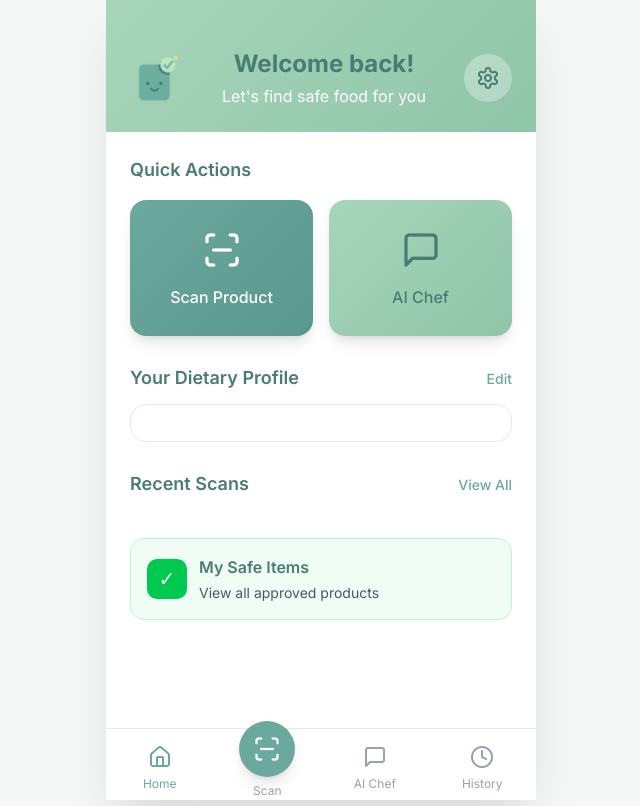
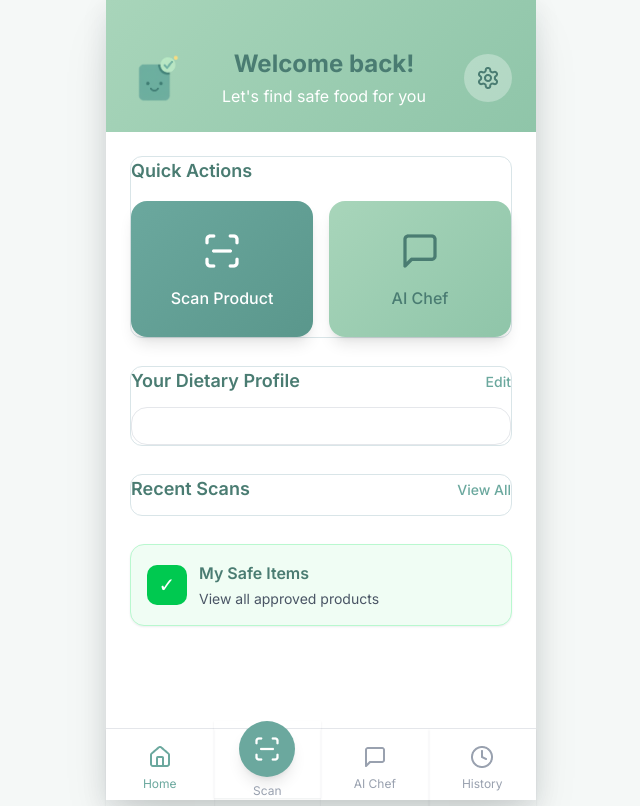
Before and after one commit to KFaizan05/git-assignment, a PHP site: page /html/DashboardPage.html in a window 1280 px wide. Shown: the whole page, without its empty margins (319-959 px from the left). Run offline with PHP 8.4, Linux system fonts and the light colour scheme; some libraries are stand-ins or nearby versions.

Commit message:
updated ui

```diff
--- /dev/null
+++ b/frontend/css/theme.css
@@ -0,0 +1,119 @@
+:root {
+  --bg: #f4f7f9;
+  --surface: #ffffff;
+  --surface-soft: #f8fbfc;
+  --text: #102a2d;
+  --text-muted: #5f7478;
+  --primary: #1f9b8f;
+  --primary-dark: #177a71;
+  --ring: rgba(31, 155, 143, 0.25);
+  --border: #d9e5e8;
+  --shadow-sm: 0 1px 2px rgba(16, 42, 45, 0.08);
+  --shadow-md: 0 8px 24px rgba(16, 42, 45, 0.1);
+  --radius-lg: 18px;
+  --radius-md: 12px;
+}
+
+* {
+  -webkit-tap-highlight-color: transparent;
+}
+
+body {
+  color: var(--text);
+  background: radial-gradient(circle at top left, #eef8f5 0%, var(--bg) 55%);
+}
+
+a,
+button {
+  transition: transform 0.16s ease, box-shadow 0.2s ease, background-color 0.2s ease, border-color 0.2s ease;
+}
+
+button:focus-visible,
+input:focus-visible,
+textarea:focus-visible,
+select:focus-visible,
+a:focus-visible {
+  outline: 0;
+  box-shadow: 0 0 0 3px var(--ring);
+}
+
+input,
+textarea,
+select {
+  border-color: var(--border);
+  background: var(--surface);
+}
+
+input::placeholder,
+textarea::placeholder {
+  color: #90a1a6;
+}
+
+.card,
+.dashboard-shell,
+.settings-shell,
+.editprofile-shell,
+.chat-shell,
+.alternatives-shell,
+.scanhistory-shell,
+.safeitems-shell,
+.recipe-shell,
+.results-shell,
+.crop-shell,
+.camera-shell,
+.ocr-shell {
+  box-shadow: var(--shadow-md);
+}
+
+.section-block,
+.profile-card,
+.scan-item,
+.history-card,
+.safe-card,
+.chat-card,
+.result-card,
+.settings-row {
+  background: var(--surface);
+  border: 1px solid var(--border);
+  border-radius: var(--radius-md);
+}
+
+.primary-btn,
+.primary-action,
+.capture-btn,
+.logout-btn,
+.paste-modal-btn.primary {
+  background: linear-gradient(135deg, var(--primary) 0%, var(--primary-dark) 100%);
+  border: none;
+  color: #fff;
+  box-shadow: var(--shadow-sm);
+}
+
+.primary-btn:hover,
+.primary-action:hover,
+.logout-btn:hover,
+.paste-modal-btn.primary:hover {
+  transform: translateY(-1px);
+}
+
+.secondary,
+.text-link,
+.paste-modal-btn.secondary {
+  border-color: var(--border);
+}
+
+.quick-card,
+.safe-items-card,
+.nav-item,
+.settings-row,
+.option-btn {
+  box-shadow: var(--shadow-sm);
+}
+
+.quick-card:hover,
+.safe-items-card:hover,
+.settings-row:hover,
+.option-btn:hover {
+  transform: translateY(-1px);
+  box-shadow: var(--shadow-md);
+}
--- a/frontend/html/AIChatbotPage.html
+++ b/frontend/html/AIChatbotPage.html
@@ -9,6 +9,7 @@
   <link rel="preconnect" href="https://fonts.gstatic.com" crossorigin>
   <link href="https://fonts.googleapis.com/css2?family=Inter:wght@400;500;600;700&display=swap" rel="stylesheet">
 
+  <link rel="stylesheet" href="../css/theme.css" />
   <link rel="stylesheet" href="../css/aichatbot.css" />
 </head>
 <body>
--- a/frontend/html/AlternativesPage.html
+++ b/frontend/html/AlternativesPage.html
@@ -9,6 +9,7 @@
   <link rel="preconnect" href="https://fonts.gstatic.com" crossorigin>
   <link href="https://fonts.googleapis.com/css2?family=Inter:wght@400;500;600;700&display=swap" rel="stylesheet">
 
+  <link rel="stylesheet" href="../css/theme.css" />
   <link rel="stylesheet" href="../css/alternatives.css" />
 </head>
 <body>
--- a/frontend/html/CreateProfilePage.html
+++ b/frontend/html/CreateProfilePage.html
@@ -9,6 +9,7 @@
   <link rel="preconnect" href="https://fonts.gstatic.com" crossorigin>
   <link href="https://fonts.googleapis.com/css2?family=Inter:wght@400;500;600;700&display=swap" rel="stylesheet">
 
+  <link rel="stylesheet" href="../css/theme.css" />
   <link rel="stylesheet" href="../css/editprofile.css" />
 </head>
 <body>
--- a/frontend/html/CropPage.html
+++ b/frontend/html/CropPage.html
@@ -13,6 +13,7 @@ This HTML file is the Cropping UI. Cropping logic is in crop.js
   <link rel="preconnect" href="https://fonts.gstatic.com" crossorigin>
   <link href="https://fonts.googleapis.com/css2?family=Inter:wght@400;500;600;700&display=swap" rel="stylesheet">
 
+  <link rel="stylesheet" href="../css/theme.css" />
   <link rel="stylesheet" href="../css/crop.css" />
 </head>
 <body>
--- a/frontend/html/DashboardPage.html
+++ b/frontend/html/DashboardPage.html
@@ -9,6 +9,7 @@
   <link rel="preconnect" href="https://fonts.gstatic.com" crossorigin>
   <link href="https://fonts.googleapis.com/css2?family=Inter:wght@400;500;600;700&display=swap" rel="stylesheet">
 
+  <link rel="stylesheet" href="../css/theme.css" />
   <link rel="stylesheet" href="../css/dashboard.css" />
 </head>
 <body>
--- a/frontend/html/EditProfilePage.html
+++ b/frontend/html/EditProfilePage.html
@@ -9,6 +9,7 @@
   <link rel="preconnect" href="https://fonts.gstatic.com" crossorigin>
   <link href="https://fonts.googleapis.com/css2?family=Inter:wght@400;500;600;700&display=swap" rel="stylesheet">
 
+  <link rel="stylesheet" href="../css/theme.css" />
   <link rel="stylesheet" href="../css/editprofile.css" />
 </head>
 <body>
--- a/frontend/html/LoginPage.html
+++ b/frontend/html/LoginPage.html
@@ -7,6 +7,7 @@
   <link rel="preconnect" href="https://fonts.googleapis.com">
   <link rel="preconnect" href="https://fonts.gstatic.com" crossorigin>
   <link href="https://fonts.googleapis.com/css2?family=Inter:wght@400;500;600;700&display=swap" rel="stylesheet">
+  <link rel="stylesheet" href="../css/theme.css">
   <link rel="stylesheet" href="../css/logs.css">
 </head>
 <body class="login-page">
--- a/frontend/html/ParsingPage.html
+++ b/frontend/html/ParsingPage.html
@@ -14,6 +14,7 @@ of OCR processing, database search, crosschecking profile, etc.
   <link rel="preconnect" href="https://fonts.gstatic.com" crossorigin>
   <link href="https://fonts.googleapis.com/css2?family=Inter:wght@400;500;600;700&display=swap" rel="stylesheet">
 
+  <link rel="stylesheet" href="../css/theme.css" />
   <link rel="stylesheet" href="../css/ocr.css" />
 </head>
 <body>
--- a/frontend/html/RecipeGenerationPage.html
+++ b/frontend/html/RecipeGenerationPage.html
@@ -9,6 +9,7 @@
   <link rel="preconnect" href="https://fonts.gstatic.com" crossorigin>
   <link href="https://fonts.googleapis.com/css2?family=Inter:wght@400;500;600;700&display=swap" rel="stylesheet">
 
+  <link rel="stylesheet" href="../css/theme.css" />
   <link rel="stylesheet" href="../css/recipegeneration.css" />
 </head>
 <body>
--- a/frontend/html/ResultsPage.html
+++ b/frontend/html/ResultsPage.html
@@ -14,6 +14,7 @@ the logic of OCR proccessing is in ocr.js
   <link rel="preconnect" href="https://fonts.gstatic.com" crossorigin>
   <link href="https://fonts.googleapis.com/css2?family=Inter:wght@400;500;600;700&display=swap" rel="stylesheet">
 
+  <link rel="stylesheet" href="../css/theme.css" />
   <link rel="stylesheet" href="../css/results.css" />
 </head>
 <body>
--- a/frontend/html/SafeItemsPage.html
+++ b/frontend/html/SafeItemsPage.html
@@ -9,6 +9,7 @@
   <link rel="preconnect" href="https://fonts.gstatic.com" crossorigin>
   <link href="https://fonts.googleapis.com/css2?family=Inter:wght@400;500;600;700&display=swap" rel="stylesheet">
 
+  <link rel="stylesheet" href="../css/theme.css" />
   <link rel="stylesheet" href="../css/safeitems.css" />
 </head>
 <body>
--- a/frontend/html/ScanHistoryPage.html
+++ b/frontend/html/ScanHistoryPage.html
@@ -9,6 +9,7 @@
   <link rel="preconnect" href="https://fonts.gstatic.com" crossorigin>
   <link href="https://fonts.googleapis.com/css2?family=Inter:wght@400;500;600;700&display=swap" rel="stylesheet">
 
+  <link rel="stylesheet" href="../css/theme.css" />
   <link rel="stylesheet" href="../css/scanhistory.css" />
 </head>
 <body>
--- a/frontend/html/ScanPage.html
+++ b/frontend/html/ScanPage.html
@@ -14,6 +14,7 @@ taking an image, and passing it to cropping page is in scan.js
   <link rel="preconnect" href="https://fonts.gstatic.com" crossorigin>
   <link href="https://fonts.googleapis.com/css2?family=Inter:wght@400;500;600;700&display=swap" rel="stylesheet">
 
+  <link rel="stylesheet" href="../css/theme.css" />
   <link rel="stylesheet" href="../css/scan.css" />
 </head>
 <body>
--- a/frontend/html/SettingsPage.html
+++ b/frontend/html/SettingsPage.html
@@ -9,6 +9,7 @@
   <link rel="preconnect" href="https://fonts.gstatic.com" crossorigin>
   <link href="https://fonts.googleapis.com/css2?family=Inter:wght@400;500;600;700&display=swap" rel="stylesheet">
 
+  <link rel="stylesheet" href="../css/theme.css" />
   <link rel="stylesheet" href="../css/settings.css" />
 </head>
 <body>
--- a/frontend/html/SignUpPage.html
+++ b/frontend/html/SignUpPage.html
@@ -9,6 +9,7 @@
   <link rel="preconnect" href="https://fonts.gstatic.com" crossorigin>
   <link href="https://fonts.googleapis.com/css2?family=Inter:wght@400;500;600;700&display=swap" rel="stylesheet">
 
+  <link rel="stylesheet" href="../css/theme.css">
   <link rel="stylesheet" href="../css/logs.css">
 </head>
 
```
Also changed, not shown: frontend/css/logs.css (+15 -11 lines).
